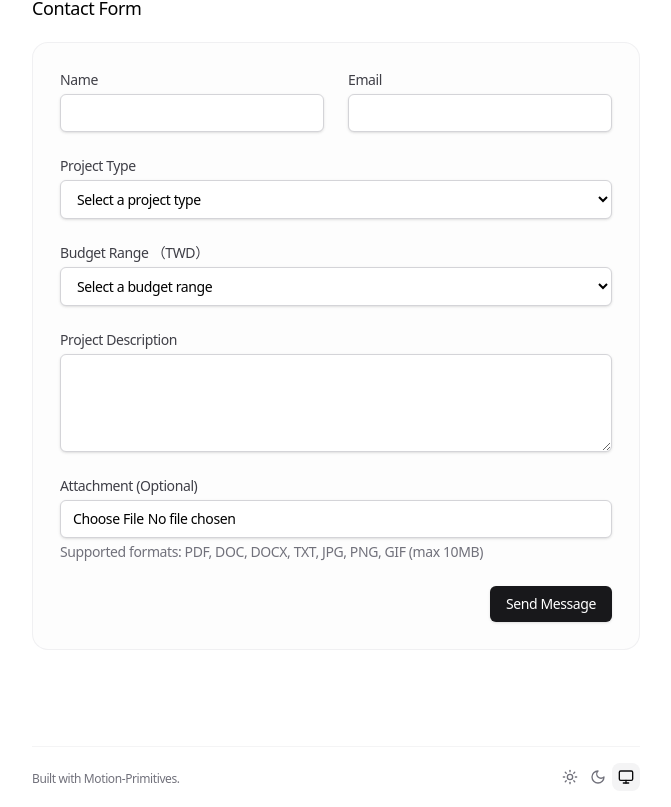
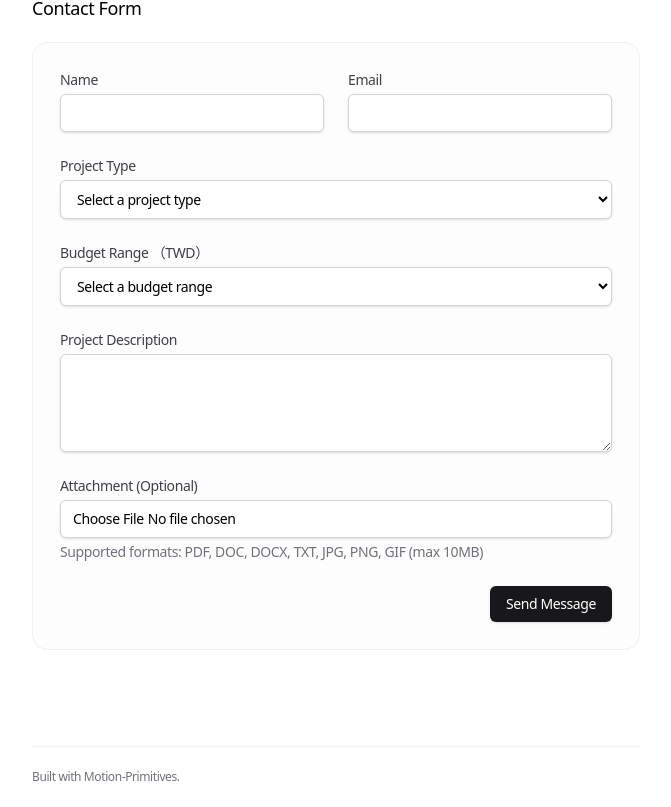
Before and after one commit to telliex/portfolio, a Next.js app: page / in a window 1280 px wide. Shown: the part 7824-8631 px from the top of the page, without its empty margins (304-975 px from the left). Built offline with nearby package versions, Linux system fonts and the light colour scheme; no server answers.

Commit message:
feat(): simplify footer — remove ThemeSwitch, text-only

```diff
--- a/app/footer.tsx
+++ b/app/footer.tsx
@@ -1,85 +1,16 @@
+// app/footer.tsx
 'use client'
-import { AnimatedBackground } from '@/components/ui/animated-background'
 import { TextLoop } from '@/components/ui/text-loop'
-import { MonitorIcon, MoonIcon, SunIcon } from 'lucide-react'
-import { useTheme } from 'next-themes'
-import { useEffect, useState } from 'react'
-
-const THEMES_OPTIONS = [
-  {
-    label: 'Light',
-    id: 'light',
-    icon: <SunIcon className="h-4 w-4" />,
-  },
-  {
-    label: 'Dark',
-    id: 'dark',
-    icon: <MoonIcon className="h-4 w-4" />,
-  },
-  {
-    label: 'System',
-    id: 'system',
-    icon: <MonitorIcon className="h-4 w-4" />,
-  },
-]
-
-function ThemeSwitch() {
-  const [mounted, setMounted] = useState(false)
-  const { theme, setTheme } = useTheme()
-
-  useEffect(() => {
-    setMounted(true)
-  }, [])
-
-  if (!mounted) {
-    return null
-  }
-
-  return (
-    <AnimatedBackground
-      className="pointer-events-none rounded-lg bg-zinc-100 dark:bg-zinc-800"
-      defaultValue={theme}
-      transition={{
-        type: 'spring',
-        bounce: 0,
-        duration: 0.2,
-      }}
-      enableHover={false}
-      onValueChange={(id) => {
-        setTheme(id as string)
-      }}
-    >
-      {THEMES_OPTIONS.map((theme) => {
-        return (
-          <button
-            key={theme.id}
-            className="inline-flex h-7 w-7 items-center justify-center text-zinc-500 transition-colors duration-100 focus-visible:outline-2 data-[checked=true]:text-zinc-950 dark:text-zinc-400 dark:data-[checked=true]:text-zinc-50"
-            type="button"
-            aria-label={`Switch to ${theme.label} theme`}
-            data-id={theme.id}
-          >
-            {theme.icon}
-          </button>
-        )
-      })}
-    </AnimatedBackground>
-  )
-}
 
 export function Footer() {
   return (
     <footer className="mt-24 border-t border-zinc-100 px-0 py-4 dark:border-zinc-800">
-      <div className="flex items-center justify-between">
       <a href="https://github.com/ibelick/nim" target="_blank">
         <TextLoop className="text-xs text-zinc-500">
           <span>© 2025 Activo</span>
           <span>Built with Motion-Primitives.</span>
         </TextLoop>
       </a>
-        <div className="text-xs text-zinc-400">
-          <ThemeSwitch />
-        </div>
-      </div>
     </footer>
   )
 }
```
Lines whose indentation alone changed are shown as unchanged.
